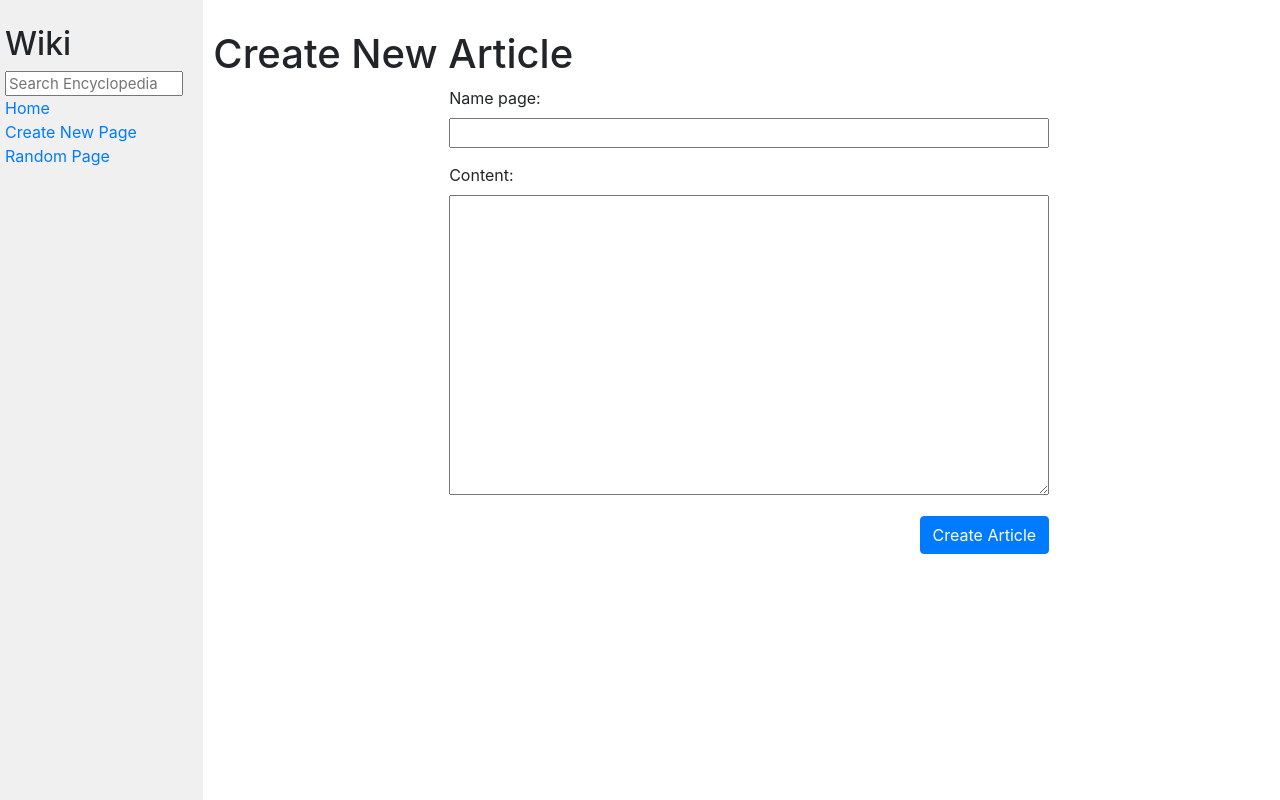
After one commit to espi1ce/wiki, a Django app: page /create in a window 1280 px wide. The commit adds this page. Run offline with Django 3.2, Linux system fonts and the light colour scheme; some libraries are stand-ins or nearby versions.

Commit message:
1 ітерація

```diff
--- /dev/null
+++ b/encyclopedia/forms.py
@@ -0,0 +1,13 @@
+from django import forms
+from django.forms.widgets import HiddenInput
+from . import util
+
+
+class CreateNewPageForm(forms.Form):
+    name_page = forms.CharField()
+    content = forms.CharField(widget=forms.Textarea)
+
+
+class EditArticle(forms.Form):
+    content = forms.CharField(widget=forms.Textarea)
+    title = forms.CharField(widget=forms.HiddenInput())
--- a/encyclopedia/static/encyclopedia/styles.css
+++ b/encyclopedia/static/encyclopedia/styles.css
@@ -1,6 +1,6 @@
 body {
     margin: 0;
-    background-color: white;
+    background-color: rgb(255, 255, 255);
 }
 
 code {
@@ -36,3 +36,66 @@ textarea {
 .sidebar h2 {
     margin-top: 5px;
 }
+
+.btn-submit{
+    margin-top: 5px;
+    margin-bottom: 10px;
+    position: relative;
+    height: 31px;
+}
+
+.btn-submit > input{
+    position: absolute;
+    right: 0;
+}
+
+.nf{
+    color: rgb(180, 3, 3);
+    font-size: 18px;
+    list-style-type: none;
+}
+
+form > .wrapper-form{
+    max-width: 600px;
+    margin: auto;
+}
+
+form > .wrapper-form > .inpt{
+    margin-bottom: 15px;
+}
+
+form > .wrapper-form > .inpt > input{
+    width: 100%;
+}
+
+form > .wrapper-form > .inpt > textarea{
+    width: 100%;
+    height: 300px;
+}
+
+.edit{
+    display: grid;
+    justify-items: right;
+    border-top: 1px solid rgb(95, 93, 93);
+    padding-top: 10px;
+}
+
+.wrapper-edit{
+    max-width: 600px;
+    margin: auto;
+}
+
+.wrapper-edit > .tarea-edit > textarea{
+    width: 100%;
+    height: 300px;
+}
+
+.not-label{
+    margin-bottom: 5px;
+}
+
+.not-input{
+    border: 1px solid rgb(0, 0, 0);
+    padding: 5px;
+    margin-bottom: 15px;
+}
--- /dev/null
+++ b/encyclopedia/templates/encyclopedia/create.html
@@ -0,0 +1,25 @@
+{% extends "encyclopedia/layout.html" %}
+
+{% block title %}
+<h1>Create an article</h1>
+{% endblock %}
+
+{% block body %}
+    <h1>Create New Article</h1>
+    <form action="{% url 'encyclopedia:create' %}" method="post">
+        {% csrf_token %}
+        <div class="wrapper-form">
+            {% for field in form %}
+                <div class="lbl">{{ field.label_tag }}</div>
+                <div class="inpt">{{ field }}</div>
+                {% if field.errors %}
+                    {% for error in field.errors %}
+                        <div class="field-error">{{ error }}</div>
+                    {% endfor %}
+                {% endif %}
+            {% endfor %}
+            <div class="btn-submit "><input type="submit" value="Create Article" class="btn btn-primary"></div>
+        </div>
+    </form>
+
+{% endblock %}
--- a/encyclopedia/templates/encyclopedia/index.html
+++ b/encyclopedia/templates/encyclopedia/index.html
@@ -9,7 +9,7 @@
 
     <ul>
         {% for entry in entries %}
-            <li>{{ entry }}</li>
+            <li><a href="{% url 'encyclopedia:article' entry %}">{{ entry }}</a></li>
         {% endfor %}
     </ul>
 
--- a/encyclopedia/templates/encyclopedia/layout.html
+++ b/encyclopedia/templates/encyclopedia/layout.html
@@ -16,13 +16,13 @@
                     <input class="search" type="text" name="q" placeholder="Search Encyclopedia">
                 </form>
                 <div>
-                    <a href="{% url 'index' %}">Home</a>
+                    <a href="{% url 'encyclopedia:index' %}">Home</a>
                 </div>
                 <div>
-                    Create New Page
+                    <a href="{% url 'encyclopedia:create' %}">Create New Page</a>
                 </div>
                 <div>
-                    Random Page
+                    <a href="{% url 'encyclopedia:random' %}">Random Page</a>
                 </div>
                 {% block nav %}
                 {% endblock %}
--- a/encyclopedia/urls.py
+++ b/encyclopedia/urls.py
@@ -2,6 +2,14 @@ from django.urls import path
 
 from . import views
 
+import encyclopedia
+
+app_name = "encyclopedia"
+
 urlpatterns = [
-    path("", views.index, name="index")
+    path("", views.index, name="index"),
+    path("create", views.create, name="create"),
+    path("random", views.random, name="random"),
+    path("edit/", views.edit, name="edit"),
+    path("wiki/<str:title>", views.article, name="article")
 ]
--- a/encyclopedia/views.py
+++ b/encyclopedia/views.py
@@ -1,4 +1,12 @@
 from django.shortcuts import render
+from django.http.response import Http404, HttpResponseNotFound, HttpResponseRedirect
+from django.urls import reverse
+
+import random
+
+import markdown2
+from .forms import CreateNewPageForm as CNPF
+from encyclopedia import forms
 
 from . import util
 
@@ -7,3 +15,89 @@ def index(request):
     return render(request, "encyclopedia/index.html", {
         "entries": util.list_entries()
     })
+
+def create(request):
+    if request.method == "POST":
+        request.encoding = 'utf-8'
+        cnpf = CNPF(request.POST)
+
+        if cnpf.is_valid():
+            titles_articles = util.list_entries()
+
+            for title in titles_articles:
+                if cnpf.cleaned_data["name_page"] == title:
+                    return render(request, "encyclopedia/error_page.html", {
+                        "title": cnpf.cleaned_data["name_page"],
+                        "error_title": "Error Create New Page",
+                        "error_head": "Error Create New Page",
+                        "error": f"{cnpf.cleaned_data['name_page']} article already exist"
+                    })
+
+            util.save_entry(cnpf.cleaned_data["name_page"], cnpf.cleaned_data["content"])
+            return HttpResponseRedirect(reverse("encyclopedia:article", args=[cnpf.cleaned_data["name_page"]]))
+
+    return render(request, "encyclopedia/create.html", {
+        "form": CNPF()
+    })
+
+def random(request):
+    return render(request, "encyclopedia/random.html")
+
+def article(request, title):
+    art = util.get_entry(title)
+
+    if art is None:
+        return HttpResponseNotFound(render(request, "encyclopedia/error404.html",{
+        "title": "Not found 404",
+        "error404": "Page not found"
+    }))
+
+def edit(request):
+    if request.method == 'POST':
+        title = request.POST["title"]
+
+        form = forms.EditArticle(initial={'content': util.get_entry(title), 'title': title})
+        # form.fields['content'].initial = util.get_entry(title)
+        # form.initial['content'] = util.get_entry(title)
+
+        return render(request, "encyclopedia/edit.html", {
+            "title": title,
+            "form": form
+        })
+
+    return render(request, "encyclopedia/error_page.html", {
+        "title": "Edit Page Error",
+        "error_title": "Error Edit Page",
+        "error_head": "Error Edit Page",
+        "error": "Edit Page Error"
+    })
+
+def save_edit(request):
+    if request.method == "POST":
+        form = forms.EditArticle(request.POST)
+
+        if form.is_valid():
+            util.save_entry(form.cleaned_data['title'], form.cleaned_data['content'])
+            return HttpResponseRedirect(reverse('encyclopedia:article', args=[form.cleaned_data['title']]))
+
+    return render(request, "encyclopedia/error_page.html", {
+        "title": "Save Edit Error",
+        "error_title": "Error Save Edit Page",
+        "error_head": "Error Save Edit Page",
+        "error": "Save Edit error"
+    })
+
+def rander(request):
+    names = util.list_entries()
+    name = names[random.randint(0, len(names) - 1)]
+    return render(request, 'encyclopedia/article.html', {
+        "title": name,
+        "article": markdown2.markdown(util.get_entry(name))
+    })
+
+
+def pageNotFound(request, exception):
+    return HttpResponseNotFound(render(request, "encyclopedia/error404.html",{
+        "title": "Not found 404",
+        "error404": "Page not found"
+    }))
```
Also changed, not shown: encyclopedia/templates/encyclopedia/article.html (added, +17 -0 lines), encyclopedia/templates/encyclopedia/edit.html (added, +33 -0 lines), encyclopedia/templates/encyclopedia/error404.html (added, +13 -0 lines), encyclopedia/templates/encyclopedia/random.html (added, +11 -0 lines), entries/Test.md (added, +2 -0 lines), entries/sss.md (added, +1 -0 lines).
